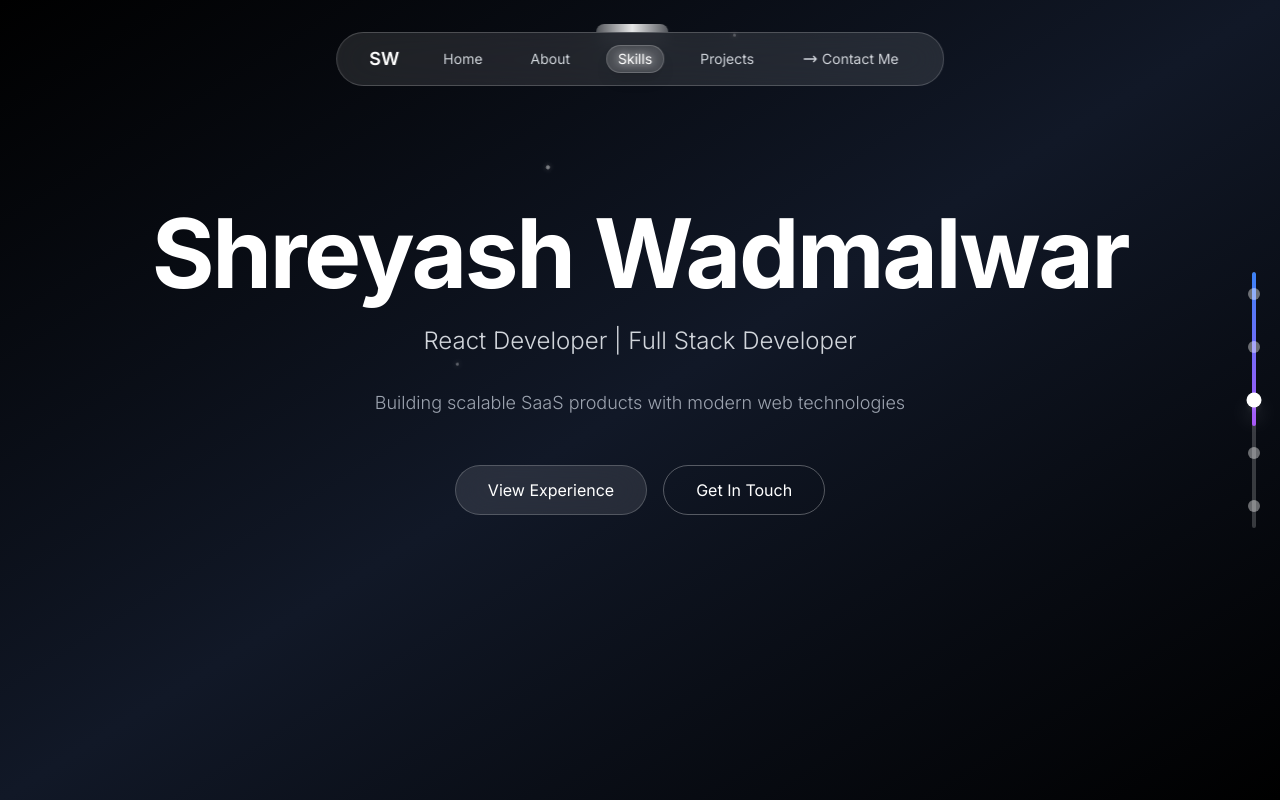
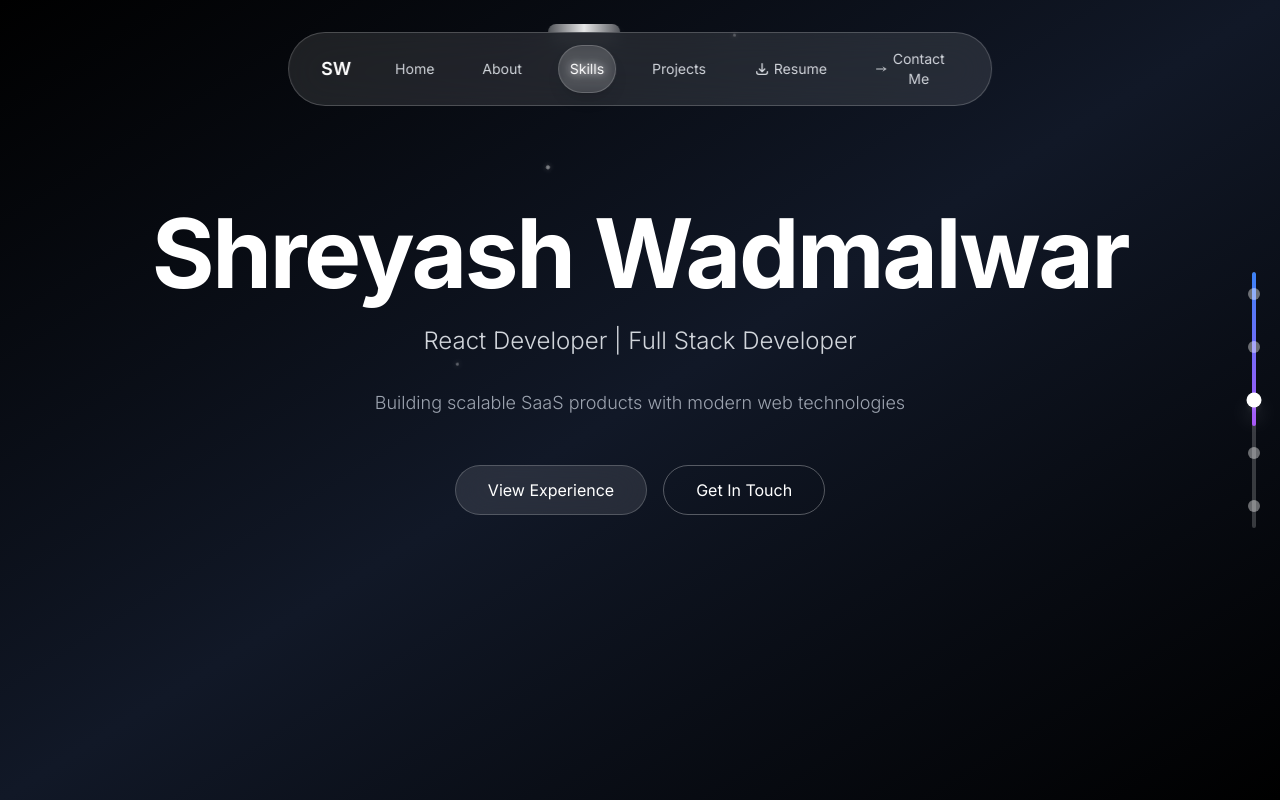
Before and after one commit to shreywadmalwar/shreyash_wadmalwar, a React (Create React App) app: page / in a window 1280 px wide. Shown: the top 800 px of the page. Built offline with nearby package versions, Linux system fonts and the light colour scheme.

Commit message:
Add resume download button and new resume docx

```diff
--- a/src/components/Header.js
+++ b/src/components/Header.js
@@ -49,6 +49,16 @@ const Header = ({ activeSection, scrollToSection, openContactDrawer }) => {
                   )}
                 </button>
               ))}
+              <a
+                href="/resume.docx"
+                download="Shreyash_Wadmalwar_Resume.docx"
+                className="text-sm text-gray-300 hover:text-white transition-colors px-3 py-1 flex items-center gap-1"
+              >
+                <svg className="w-4 h-4" fill="none" stroke="currentColor" viewBox="0 0 24 24">
+                  <path strokeLinecap="round" strokeLinejoin="round" strokeWidth={2} d="M4 16v1a3 3 0 003 3h10a3 3 0 003-3v-1m-4-4l-4 4m0 0l-4-4m4 4V4" />
+                </svg>
+                Resume
+              </a>
               <button
                 onClick={openContactDrawer}
                 className="text-sm text-gray-300 hover:text-white transition-colors px-3 py-1 flex items-center gap-1"
@@ -135,6 +145,18 @@ const Header = ({ activeSection, scrollToSection, openContactDrawer }) => {
                 {item.name}
               </button>
             ))}
+            <a
+              href="/resume.docx"
+              download="Shreyash_Wadmalwar_Resume.docx"
+              onClick={() => setIsMenuOpen(false)}
+              className="w-full text-left text-3xl py-4 border-b border-white/10 text-gray-300 hover:text-white transition-all duration-300 flex items-center gap-3 truncate"
+              style={{ transitionDelay: `${sections.length * 100}ms` }}
+            >
+              <svg className="w-6 h-6 flex-shrink-0" fill="none" stroke="currentColor" viewBox="0 0 24 24">
+                <path strokeLinecap="round" strokeLinejoin="round" strokeWidth={2} d="M4 16v1a3 3 0 003 3h10a3 3 0 003-3v-1m-4-4l-4 4m0 0l-4-4m4 4V4" />
+              </svg>
+              Resume
+            </a>
             <button
               onClick={() => {
                 openContactDrawer();
```
Also changed, not shown: 1 other file (tests, documents, lock files or other folders).
